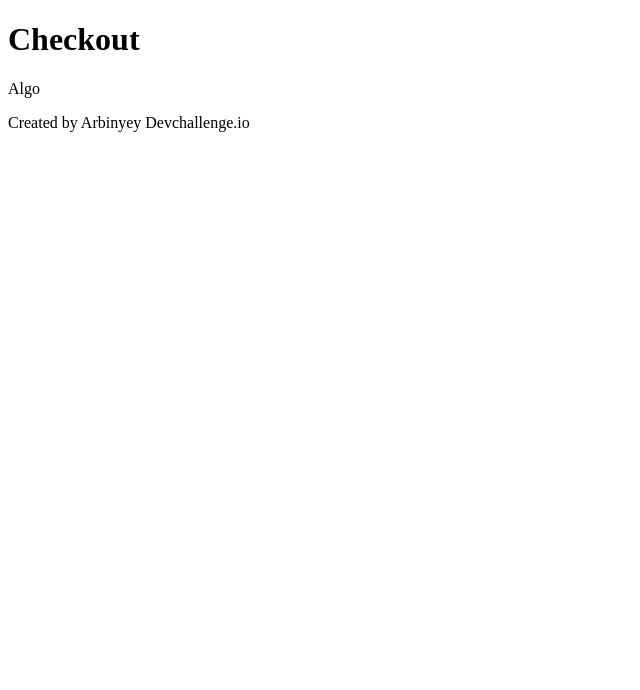
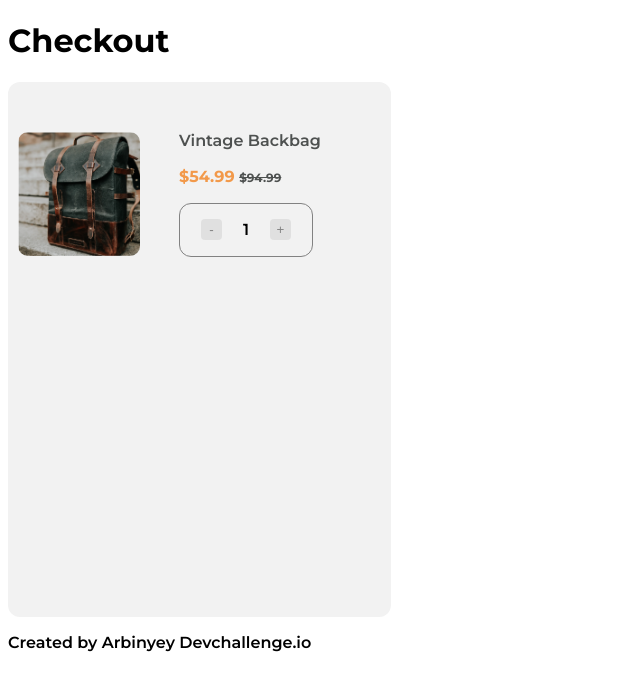
Before and after one commit to Arbinyey/devproject1, a plain HTML site: page index.html in a window 1280 px wide. Shown: the whole page, without its empty margins (0-640 px from the left). Drawn offline with Linux system fonts and the light colour scheme.

Commit message:
Styles maletin

```diff
--- a/index.html
+++ b/index.html
@@ -15,7 +15,27 @@
         <h1>Checkout</h1>
     </header>
     <main>
-        <p>Algo</p>
+        <section id="fotosprecios">
+            <div id="maletin">
+                    <div class="imagen">
+                        <img src="./src/img/photo1.png" alt="maletin">
+                    </div>
+                <div class="precioscantidad">
+                    <h3>Vintage Backbag</h3>
+                <h3>$54.99 <span>$94.99</span></h3>
+                <div class="botonNumero">
+                    <button>-</button>
+                <p>1</p>
+                <button>+</button>
+                </div>
+                </div>
+            </div>
+
+        </section>
+        <section id="formulario">
+
+        </section>
+
     </main>
     <footer>
         <p>
--- a/src/styles/style.css
+++ b/src/styles/style.css
@@ -0,0 +1,62 @@
+body{
+    font-family: 'montserrat';
+}
+
+#fotosprecios{
+    width: 383px;
+    height: 535px;
+    background-color: #f2f2f2;
+    border-radius: 12px;
+}
+.imagen{
+    width: 161px;
+    height:124px;
+    padding-top: 1.1rem;
+}
+.imagen img{
+    height: 100%;
+    width:auto;
+    border-radius: 10px;
+}
+#maletin{
+    display: flex;
+    margin-left: 10px;
+    padding-top:33px;
+}
+.botonNumero{
+    display: flex;
+    width: 132px;
+    height: 52px;
+    border:solid 1px #828282;
+    border-radius: 12px;
+    justify-content: space-evenly;
+    align-items: center;
+}
+.precioscantidad h3:first-of-type{
+    font-weight: 600;
+    font-size: 16px;
+    line-height: 20px;
+    color: #4e5150;
+}
+.precioscantidad h3:nth-child(2){
+    font-weight: 600px;
+    font-size: 16px;
+    line-height: 20px;
+    color: #f2994A;
+}
+.precioscantidad h3:nth-child(2) span{
+    font-weight: 600px;
+    font-size: 12px;
+    line-height: 15px;
+    color: #4e5150;
+    text-decoration: line-through;
+}
+.botonNumero button{
+    width: 21px;
+    height: 21px;
+    border: none;
+    border-radius: 4px;
+    background-color: #e0e0e0;
+    color: #828282;
+
+}
```
